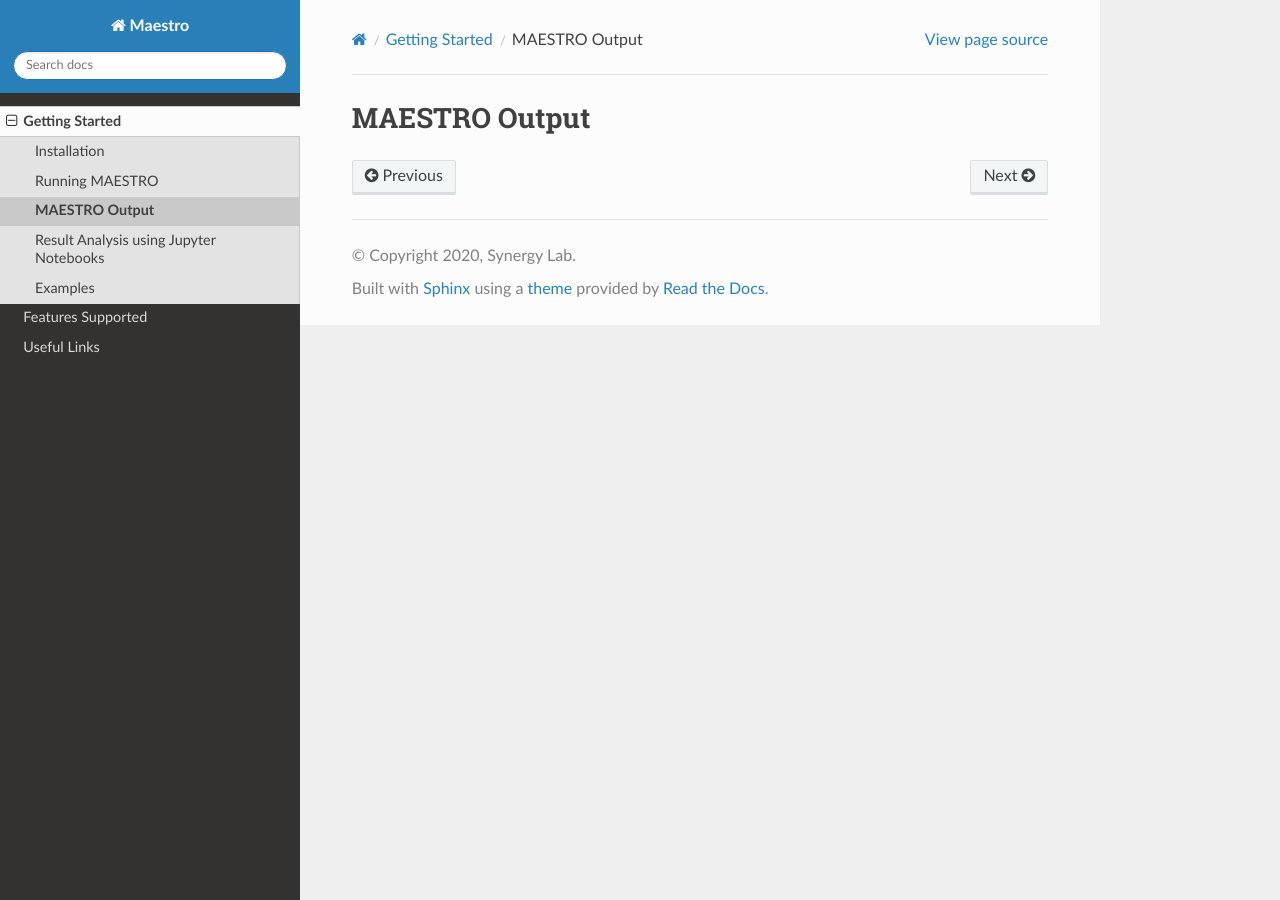
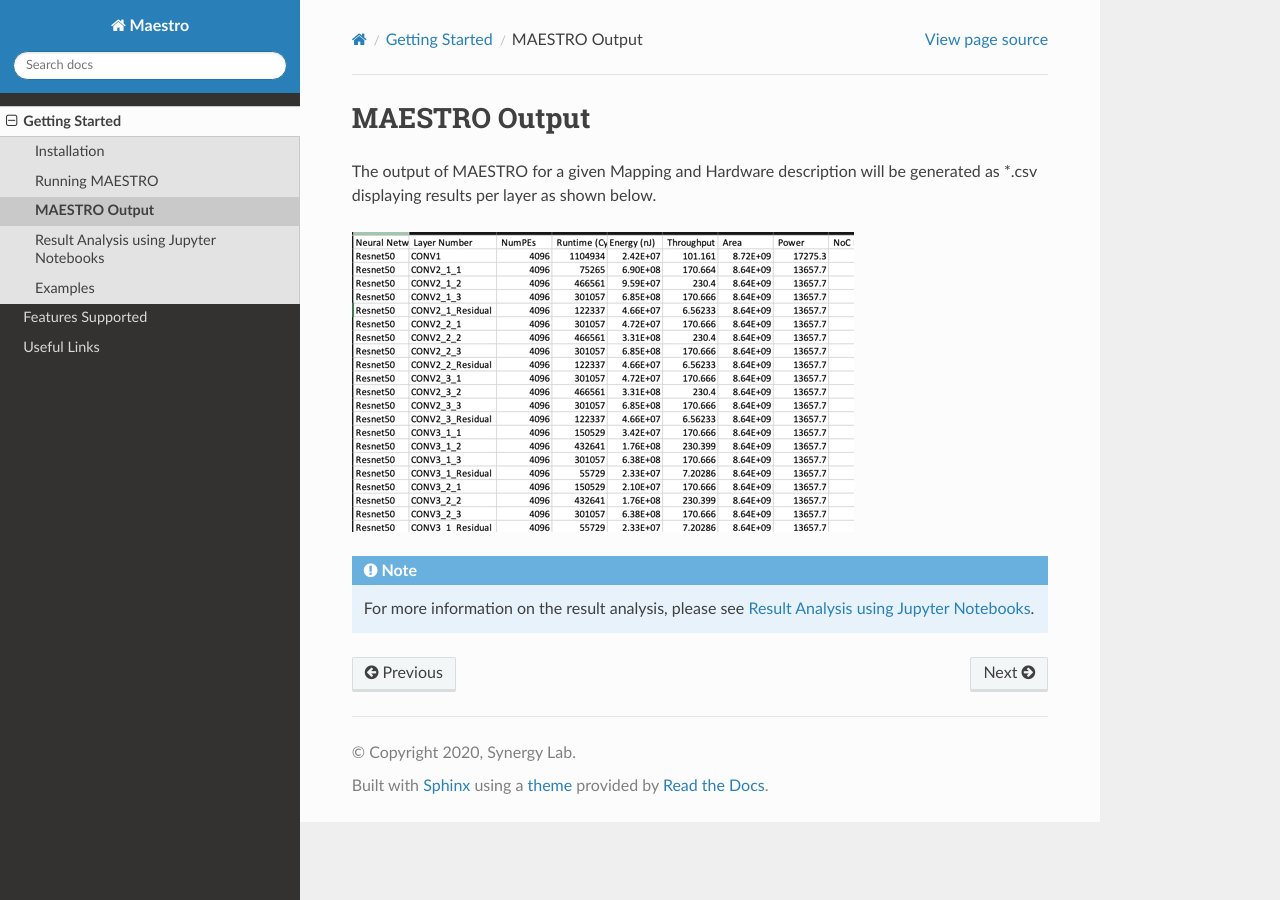
Before and after one commit to ghjeong12/maestro-docs, a Sphinx documentation site: the page built from docs/source/maestro_output.rst, in a window 1280 px wide. Built offline with Sphinx 7.4.7 and the Read the Docs theme 2.0.0, drawn with Linux system fonts in a browser that asks for light colours.

Commit message:
maestro output updated

```diff
--- a/docs/source/maestro_output.rst
+++ b/docs/source/maestro_output.rst
@@ -2,3 +2,12 @@
 
 MAESTRO Output
 ===============
+
+The output of MAESTRO for a given Mapping and Hardware description will be generated as \*.csv displaying results per layer as shown below.
+
+
+.. image:: images/image.png
+
+.. note::
+   For more information on the result analysis, please see
+   :ref:`Result Analysis`.
```
Also changed, not shown: docs/source/images/image.png (added).
